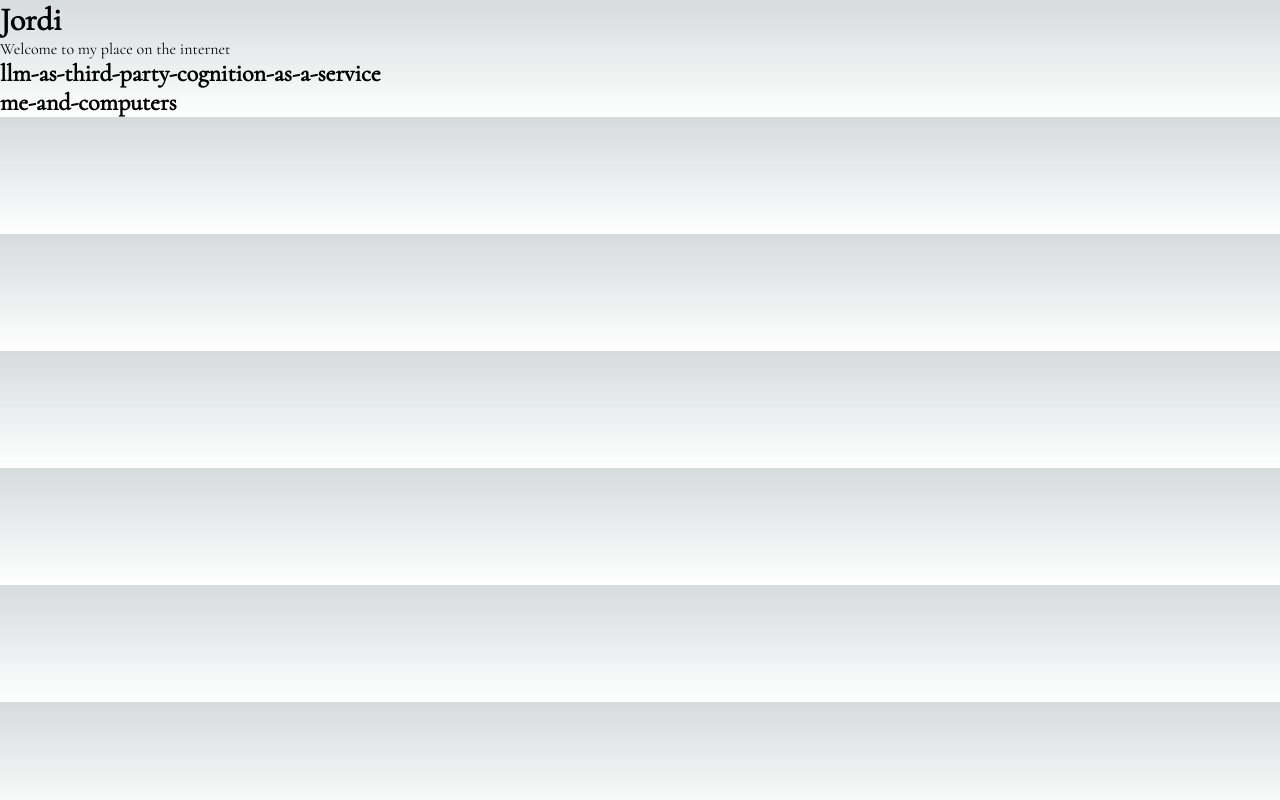
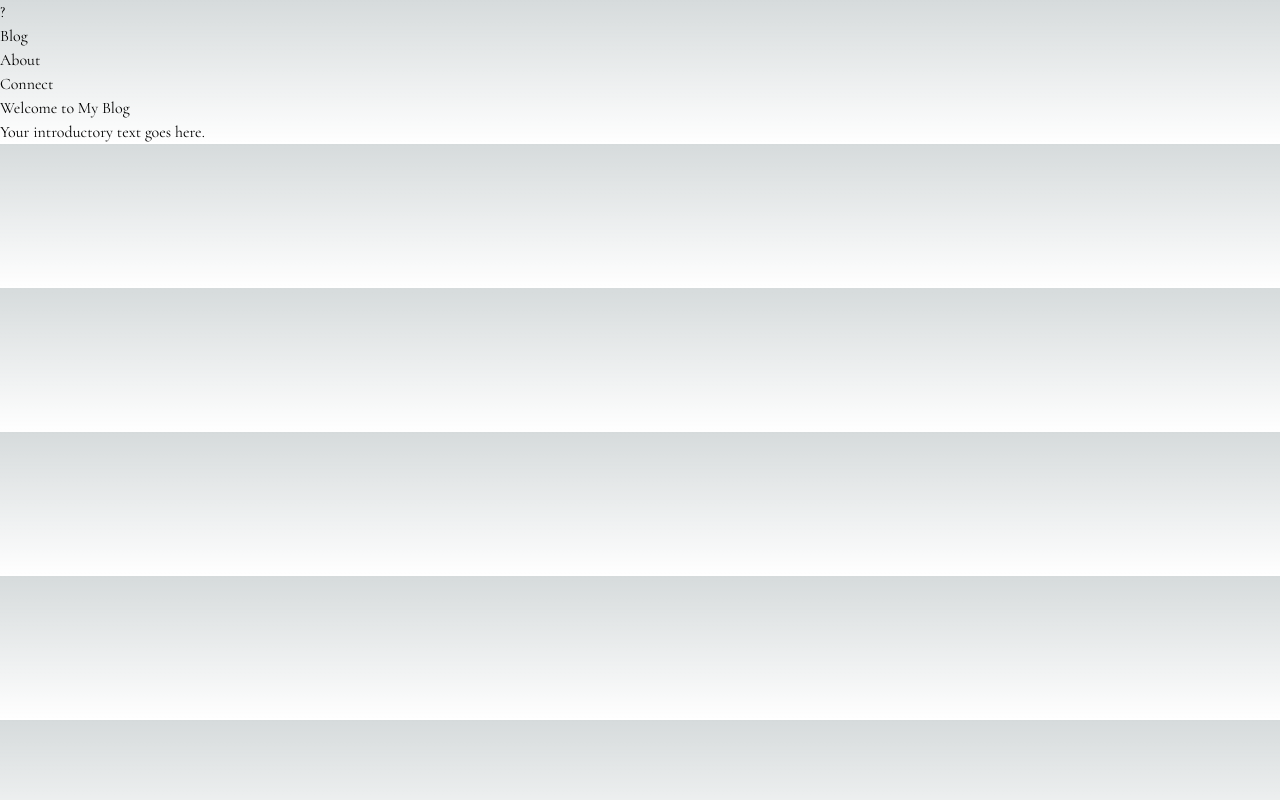
Before and after one commit to jordidimass/jordidimass, a Next.js app: page / in a window 1280 px wide. Built offline with nearby package versions, Linux system fonts and the light colour scheme.

Commit message:
some changes

```diff
--- a/app/globals.css
+++ b/app/globals.css
@@ -1,3 +1,8 @@
+/* app/globals.css */
+@tailwind base;
+@tailwind components;
+@tailwind utilities;
+
 :root {
   --max-width: 1100px;
   --border-radius: 12px;
@@ -39,7 +44,17 @@
   --card-rgb: 180, 185, 188;
   --card-border-rgb: 131, 134, 135;
 }
+.home-container {
+  display: flex;
+  justify-content: flex-start;
+  height: 100vh;
+  align-items: center;
+}
 
+.home-content {
+  width: 50%;
+  margin-left: 5%;
+}
 @media (prefers-color-scheme: dark) {
   :root {
     --foreground-rgb: 255, 255, 255;
--- a/app/layout.tsx
+++ b/app/layout.tsx
@@ -1,33 +1,21 @@
-import './globals.css'
-import Link from 'next/link'
-import type { Metadata } from 'next'
-import { Cormorant } from 'next/font/google'
+import './globals.css';
+import Navbar from '@/components/Navbar';
+import type { Metadata } from 'next';
+import { Cormorant } from 'next/font/google';
 
 const cormorant = Cormorant({
   weight: '400',
   subsets: ['latin'],
   display: 'swap',
-})
+});
 
-export default function RootLayout({
-  children,
-}: {
-  children: React.ReactNode
-}) {
-  const header = (
-    <header>
-      <div>
-        <Link href="/">
-        <h1>Jordi</h1>
-        </Link>
-        <p className='py-5 text-lg'>Welcome to my place on the internet</p>
-      </div>
-    </header>
-  );
-
+export default function RootLayout({ children }: { children: React.ReactNode }) {
   return (
     <html lang="en">
-      <body className={cormorant.className}>{header}{children}</body>
+      <body className={cormorant.className}>
+        <Navbar />
+        {children}
+      </body>
     </html>
   );
 }
--- a/app/page.tsx
+++ b/app/page.tsx
@@ -1,25 +1,10 @@
-import fs from 'fs';
-import Link from 'next/link';
-
-const getPostMetadata = () => {
-  const folder = "posts/";
-  const files = fs.readdirSync('posts');
-  const markdownPosts = files.filter((fn) => fn.endsWith(".md"));
-  const slugs = markdownPosts.map((fn) => fn.replace(".md", ""));
-  return slugs;
-};
-
-const HomePage =() => {
-  const postMetadata = getPostMetadata();
-  const postPreviews = postMetadata.map((slug) => (
-    <div>
-      <Link href={`/posts/${slug}`}>
-      <h2>{slug}</h2>
-      </Link>
+export default function HomePage() {
+  return (
+    <div className="flex items-center h-screen px-8">
+      <div className="w-1/2">
+        <h1 className="text-4xl font-bold mb-4">Welcome to My Blog</h1>
+        <p className="text-lg">Your introductory text goes here.</p>
+      </div>
     </div>
-  ));
-
-  return <div>{postPreviews}</div>
-};
-
-export default HomePage;
+  );
+}
--- /dev/null
+++ b/components/Navbar.tsx
@@ -0,0 +1,59 @@
+'use client';
+
+import Link from 'next/link';
+import { useState } from 'react';
+
+export default function Navbar() {
+  const [dropdownOpen, setDropdownOpen] = useState(false);
+
+  return (
+    <nav className="flex items-center justify-between p-4 bg-gray-100">
+      <Link href="/" className="text-2xl font-bold">
+        ?
+      </Link>
+      <ul className="flex space-x-6">
+        <li>
+          <Link href="/blog" className="hover:text-blue-500">
+            Blog
+          </Link>
+        </li>
+        <li>
+          <Link href="/about" className="hover:text-blue-500">
+            About
+          </Link>
+        </li>
+        <li
+          className="relative"
+          onMouseEnter={() => setDropdownOpen(true)}
+          onMouseLeave={() => setDropdownOpen(false)}
+        >
+          <button className="hover:text-blue-500 focus:outline-none">Connect</button>
+          {dropdownOpen && (
+            <ul
+              className="absolute right-0 mt-2 w-40 bg-white border border-gray-200 rounded shadow-lg"
+              onMouseEnter={() => setDropdownOpen(true)}
+              onMouseLeave={() => setDropdownOpen(false)}
+            >
+              <li>
+                <a
+                  href="https://twitter.com/yourhandle"
+                  className="block px-4 py-2 hover:bg-gray-100"
+                >
+                  Twitter
+                </a>
+              </li>
+              <li>
+                <a
+                  href="mailto:youremail@example.com"
+                  className="block px-4 py-2 hover:bg-gray-100"
+                >
+                  Email
+                </a>
+              </li>
+            </ul>
+          )}
+        </li>
+      </ul>
+    </nav>
+  );
+}
```
Also changed, not shown: app/blog/page.tsx (+23 -3 lines), app/posts/[slug]/page.tsx (+20 -20 lines), lib/posts.ts (added, +39 -0 lines), package.json (+12 -7 lines), 1 other file (tests, documents, lock files or other folders).
